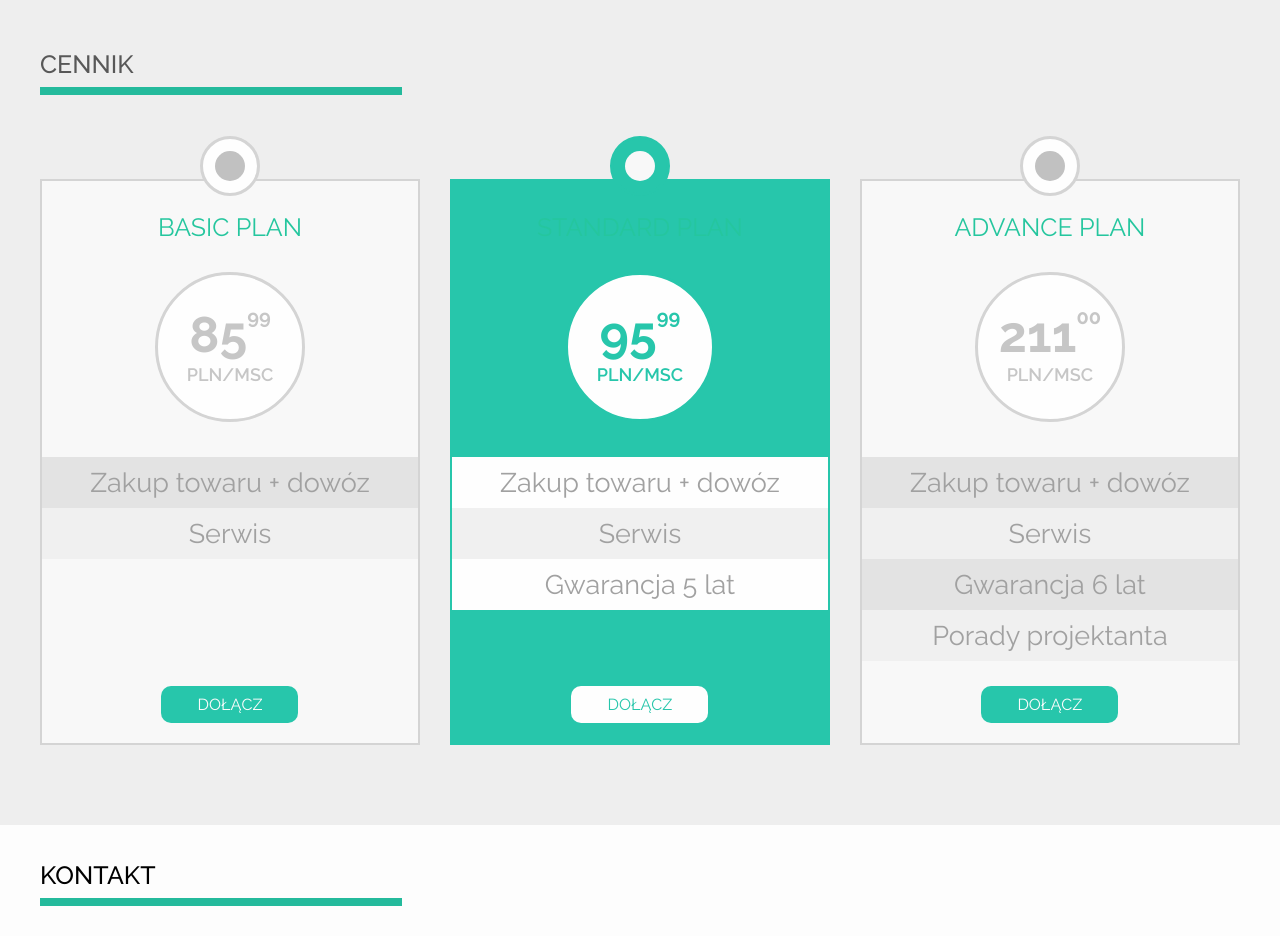
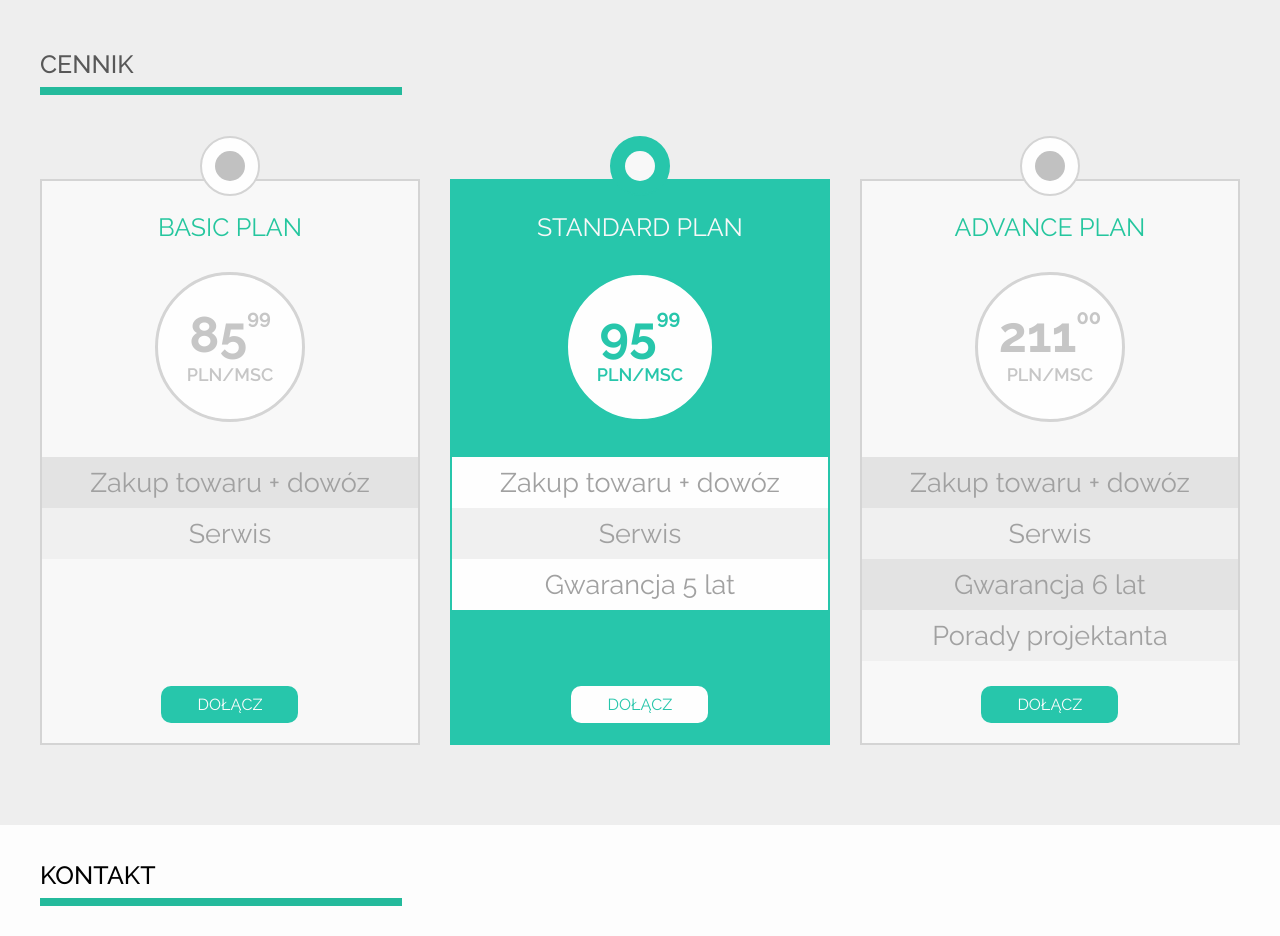
Before and after one commit to PatrykRudzinski/Sit_on_chair, a plain HTML site: page index.html in a window 1280 px wide. Shown: the part 1020-1956 px from the top of the page. Drawn offline with Linux system fonts and the light colour scheme.

Commit message:
poprawki kosmetyczne

```diff
--- a/css/style.css
+++ b/css/style.css
@@ -327,7 +327,7 @@ h2:after {
     height: 60px;
     width: 60px;
     background-color: #fefefe;
-    border: 3px solid #D4D4D4;
+    border: 2px solid #D4D4D4;
     top: -45px;
     left: calc(50% - 30px);
 }
@@ -409,6 +409,10 @@ h2:after {
 .price-wrapper-active {
     background-color: #27C6AB;
     border-color: #27C6AB;
+}
+
+.price-wrapper-active h3 {
+    color: #F8F8F8;
 }
 
 .price-wrapper-active span:nth-of-type(1) {
--- a/index.html
+++ b/index.html
@@ -3,7 +3,7 @@
 <head>
     <meta charset="UTF-8">
     <title>Sit on our Chair</title>
-    <link href="https://fonts.googleapis.com/css?family=Raleway:100,100i,200,200i,300,300i,400,400i,500,500i,600,600i,700,700i,800,800i,900,900i&amp;subset=latin-ext" rel="stylesheet">
+    <link href="https://fonts.googleapis.com/css?family=Raleway:300,400,500,600,700&amp;subset=latin-ext" rel="stylesheet">
     <link rel="stylesheet" href="css/style.css">
 </head>
 <body>
@@ -80,7 +80,7 @@
                 <h2>Cennik</h2>
                 <div class="layout-3-cols">
                     <div class="column">
-                        <div class="price-wrapper">
+                        <div class="price-wrapper ">
                             <span></span>
                             <span></span>
                             <div>
```
